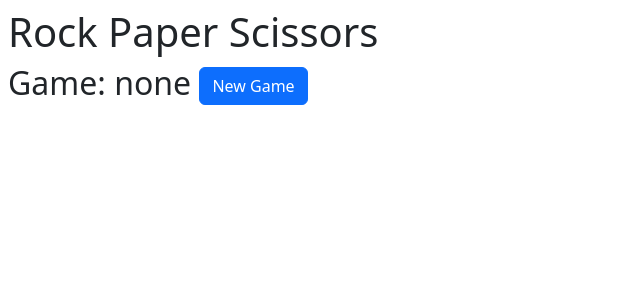
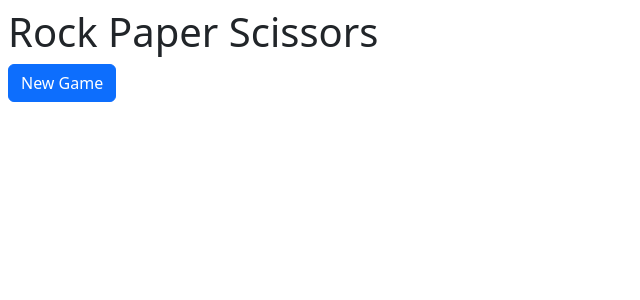
Before and after one commit to MikeEnRegalia/rock-paper-scissors, a Next.js app in the folder web-ui/: page / in a window 1280 px wide. Shown: the top 300 px of the page, without its empty margins (0-640 px from the left). Built offline with nearby package versions, Linux system fonts and the light colour scheme.

Commit message:
refactor

```diff
--- a/web-ui/app/page.tsx
+++ b/web-ui/app/page.tsx
@@ -1,33 +1,11 @@
 'use client'
 
-import {useState} from 'react'
-import {Button} from 'react-bootstrap'
-
-interface GameAndId {
-    id: string
-    game: Game
-}
-
-interface Game {
-    players: string[]
-}
-
-async function createGame() {
-    const url = 'http://localhost:8080/rps/games'
-    const response = await fetch(url, {method: 'POST'})
-    return await response.json() as GameAndId
-}
+import {Game} from '@/components/game'
 
 export default function Home() {
-    const [game, setGame] = useState<GameAndId | null>(null)
 
     return <>
         <h1>Rock Paper Scissors</h1>
-        <h2>Game: {game?.id ?? 'none'} <Button onClick={() => {
-            createGame().then(game => {
-                setGame(game)
-            })
-        }}>New Game</Button></h2>
-
+        <Game/>
     </>
 }
--- /dev/null
+++ b/web-ui/components/game.tsx
@@ -0,0 +1,38 @@
+import {useState} from 'react'
+import {Button} from 'react-bootstrap'
+
+interface GameAndId {
+    id: string
+    game: Game
+}
+
+interface Game {
+    players: string[]
+    scores: Record<string, number>
+}
+
+export function Game() {
+    const [data, setData] = useState<GameAndId | null>(null)
+    const createGameCallback: () => void = () => createGame()
+        .then(game => setData(game))
+
+    const createGameButton = <Button onClick={createGameCallback}>New Game</Button>
+
+    if (data == null) {
+        return createGameButton
+    }
+
+    const {game} = data
+    const {players, scores} = game
+
+    return <>
+        <h2 className="h4">Current Game Stats</h2>
+        {players.length} players, scores: {players.map((player, playerIndex) => <span key={player}>player #{playerIndex+1}: {scores[player] ?? 0} </span>)}
+    </>
+}
+
+async function createGame() {
+    const url = 'http://localhost:8080/rps/games'
+    const response = await fetch(url, {method: 'POST'})
+    return await response.json() as GameAndId
+}
```
